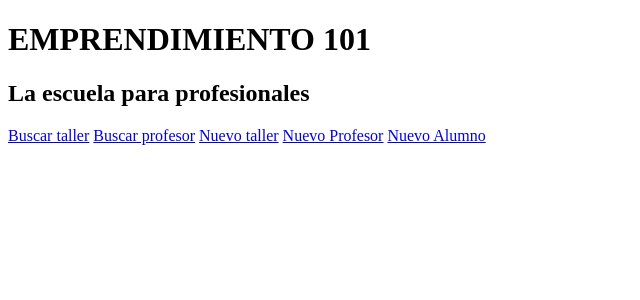
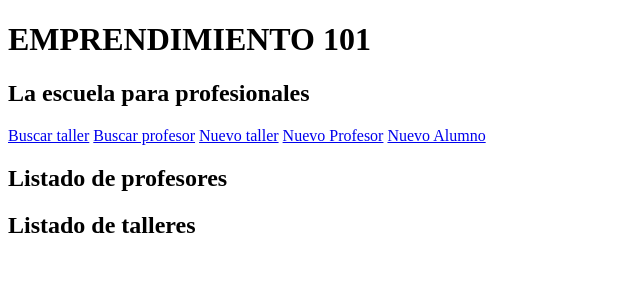
Before and after one commit to Leoszac/MVT, a Django app: template MiApp/templates/ver_todo.html in a window 1280 px wide. Shown: the top 300 px of the page, without its empty margins (0-640 px from the left). Run offline with Django 4.2, Linux system fonts and the light colour scheme; the template is opened without the code that fills it, so the values that code supplies are empty.

Commit message:
se pueden ver resultados

```diff
--- a/MiApp/templates/ver_todo.html
+++ b/MiApp/templates/ver_todo.html
@@ -1,9 +1,10 @@
 {% extends 'index.html' %}
 
-{%block titulo %}
+{% block titulo %}
 Lista de profesores
 {% endblock %}
-{%block contenido%}
+{% block codigoDinamico %}
+<h2>Listado de profesores</h2>
      <ul>
     {% for profesor in lista_profesores %}
         <li>
@@ -11,4 +12,12 @@ Lista de profesores
         </li>
     {% endfor %}
     </ul>
+<h2>Listado de talleres</h2>
+<ul>
+    {% for taller in lista_talleres %}
+        <li>
+            Id: {{taller.id}} taller: {{taller.taller}}
+        </li>
+    {% endfor %}
+    </ul>
 {% endblock %}
--- a/MiApp/urls.py
+++ b/MiApp/urls.py
@@ -13,4 +13,5 @@ urlpatterns = [
     path('escuelaForm/', escuelaForm),
     path('profesorForm/', profesorForm),
     path('alumnoForm/', alumnoForm),
-    path('ver_profesor', mostrar_profesor),]
+    path('ver_profesor/', mostrar_profesor),
+    ]
--- a/MiApp/views.py
+++ b/MiApp/views.py
@@ -102,6 +102,8 @@ def nuevo_alumno(request):
 
 def mostrar_profesor(request):
   lista_profesores = profesor.objects.all()
-  return render(request, "ver_todo.html", {"lista_profesores": lista_profesores})
+  lista_talleres= escuela.objects.all()
+
+  return render(request, "ver_todo.html", {"lista_profesores": lista_profesores, "lista_talleres": lista_talleres})
 
 ######### Actualizar  ##########
```
